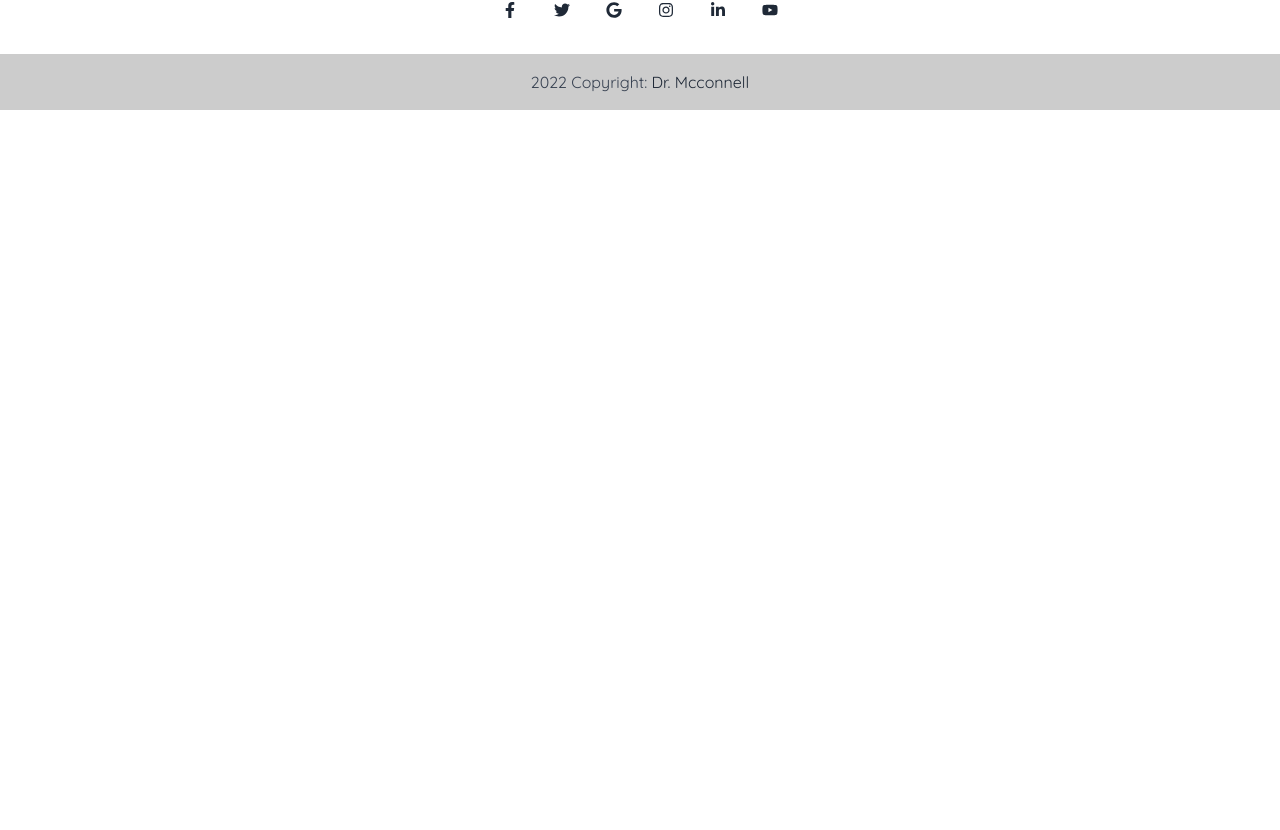
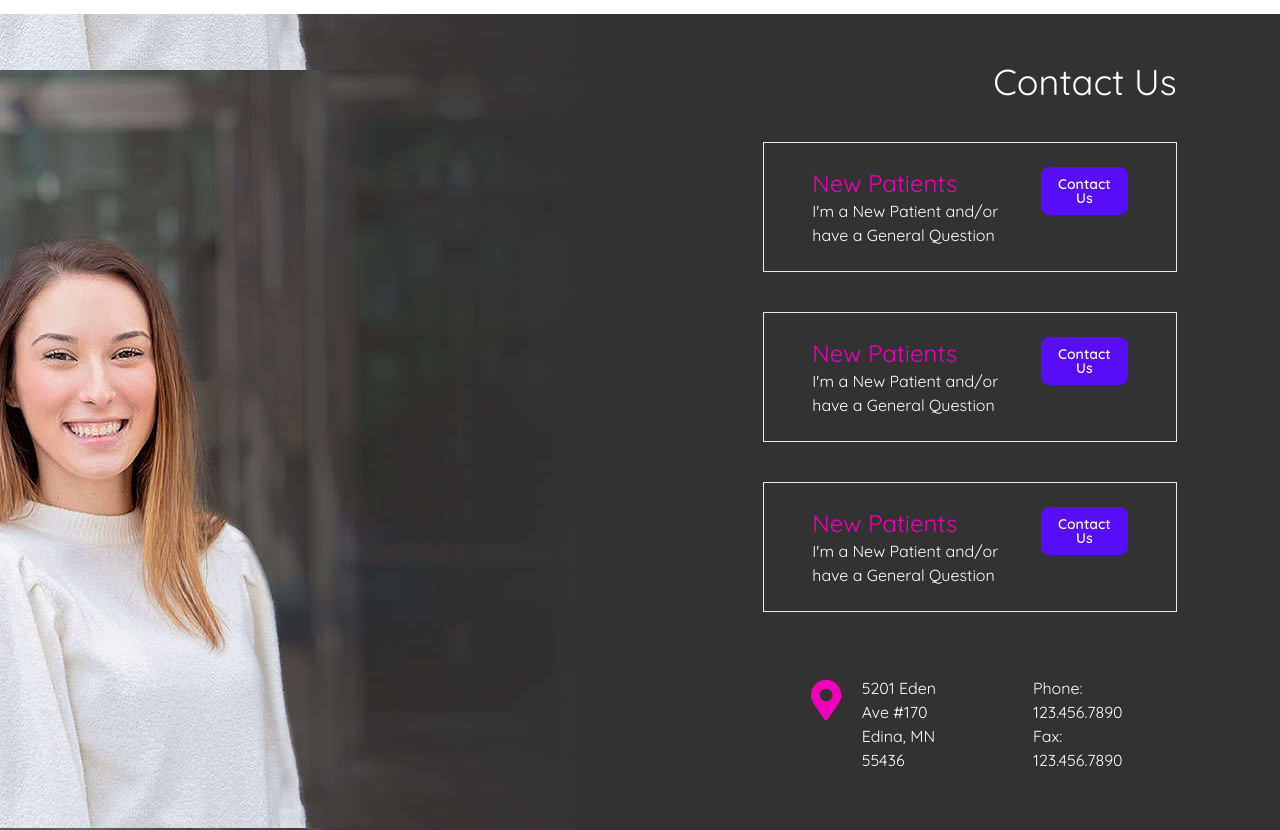
Before and after one commit to s-m-saifullah/Plastic-Surgeon-Client, a React (Vite) app: page / in a window 1280 px wide. Shown: the part 1903-2733 px from the top of the page. Before the commit the page ends 2013 px from the top, so only its background shows below. Built offline with nearby package versions, Linux system fonts and the light colour scheme; no server answers.

Commit message:
added contact section to home page

```diff
--- /dev/null
+++ b/src/pages/Home/Contact.jsx
@@ -0,0 +1,70 @@
+import React from "react";
+import { Link } from "react-router-dom";
+import { FaMapMarkerAlt } from "react-icons/fa";
+import ContactBg from "../../assets/images/contact-bg.jpg";
+
+const Contact = () => {
+  return (
+    <div>
+      <div
+        className="min-h-[500px] lg:pl-10 py-20 md:py-32 lg:py-12 bg-right"
+        style={{ backgroundImage: `url("${ContactBg}")` }}
+      >
+        <div className="w-11/12 md:w-10/12 mx-auto hero-overlay bg-transparent text-white flex flex-col items-end">
+          <h3 className="text-4xl mb-10">Contact Us</h3>
+          <div className="w-11/12 lg:w-2/5">
+            {/* New Patients */}
+            <div className="flex flex-col md:flex-row gap-10 justify-end px-12 py-6 border mb-10">
+              <div>
+                <h4 className="text-2xl text-secondary">New Patients</h4>
+                <p>I'm a New Patient and/or have a General Question</p>
+              </div>
+              <div>
+                <Link class="btn btn-primary capitalize">Contact Us</Link>
+              </div>
+            </div>
+
+            {/* Existing Patients */}
+            <div className="flex flex-col md:flex-row gap-10 justify-end px-12 py-6 border mb-10">
+              <div>
+                <h4 className="text-2xl text-secondary">New Patients</h4>
+                <p>I'm a New Patient and/or have a General Question</p>
+              </div>
+              <div>
+                <Link class="btn btn-primary capitalize">Contact Us</Link>
+              </div>
+            </div>
+
+            {/* Skin Care Patients */}
+            <div className="flex flex-col md:flex-row gap-10 justify-end px-12 py-6 border mb-10">
+              <div>
+                <h4 className="text-2xl text-secondary">New Patients</h4>
+                <p>I'm a New Patient and/or have a General Question</p>
+              </div>
+              <div>
+                <Link class="btn btn-primary capitalize">Contact Us</Link>
+              </div>
+            </div>
+
+            {/* Address */}
+            <div className="flex flex-col md:flex-row gap-x-20 gap-y-5 justify-end px-12 py-6  mb-10">
+              <div className="flex gap-5">
+                <FaMapMarkerAlt className="text-secondary text-5xl" />
+                <p>
+                  5201 Eden Ave #170 <br />
+                  Edina, MN 55436
+                </p>
+              </div>
+              <div className="ml-16 md:ml-0">
+                <a href="tel:+1234567890">Phone: 123.456.7890</a> <br />
+                <p>Fax: 123.456.7890</p>
+              </div>
+            </div>
+          </div>
+        </div>
+      </div>
+    </div>
+  );
+};
+
+export default Contact;
--- a/src/pages/Home/Features.jsx
+++ b/src/pages/Home/Features.jsx
@@ -4,9 +4,9 @@ import featureBg from "../../assets/images/features-bg.jpg";
 
 const Features = () => {
   return (
-    <div>
+    <div className="mb-12">
       <div
-        className="justify-start min-h-[500px] lg:pl-10 py-48"
+        className="justify-start min-h-[500px] lg:pl-10 py-20 md:py-32 lg:py-48"
         style={{ backgroundImage: `url("${featureBg}")` }}
       >
         <div className="w-11/12 md:w-10/12 mx-auto hero-overlay bg-transparent text-white ">
--- a/src/pages/Home/Home.jsx
+++ b/src/pages/Home/Home.jsx
@@ -1,5 +1,6 @@
 import React from "react";
 import { Helmet } from "react-helmet";
+import Contact from "./Contact";
 import Features from "./Features";
 import Hero from "./Hero";
 import HomeServices from "./HomeServices";
@@ -13,6 +14,7 @@ const Home = () => {
       <Hero />
       <HomeServices />
       <Features />
+      <Contact />
     </div>
   );
 };
```
Also changed, not shown: src/assets/images/contact-bg.jpg (added).
